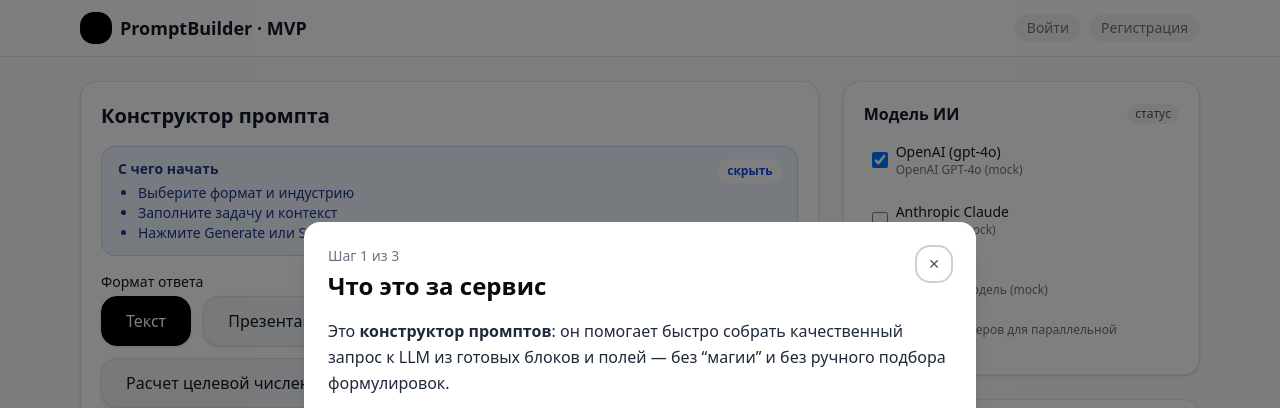
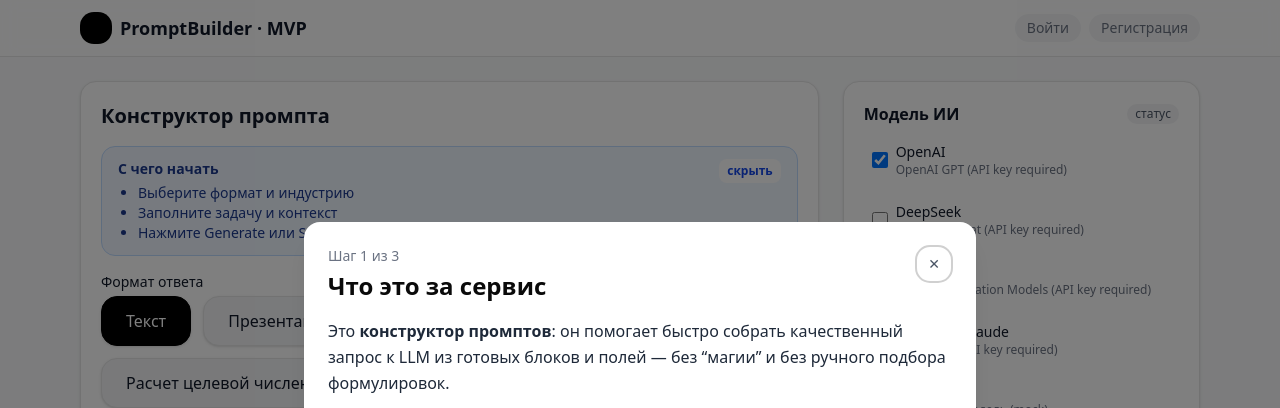
Before and after one commit to DzhibilovaDana/prompt_builder_PVP, a Next.js app: page / in a window 1280 px wide. Shown: the top 408 px of the page. Built offline with nearby package versions, Linux system fonts and the light colour scheme; no server answers.

Commit message:
Expose Yandex and DeepSeek providers in UI selector

```diff
--- a/src/components/PromptBuilderClient.tsx
+++ b/src/components/PromptBuilderClient.tsx
@@ -74,8 +74,10 @@ export const PromptBuilderClient: React.FC<Props> = ({ config }) => {
 
   // Provider selection state (defaults)
   const providersList: ProviderInfo[] = [
-    { id: "openai", label: "OpenAI (gpt-4o)", description: "OpenAI GPT-4o (mock)" },
-    { id: "claude", label: "Anthropic Claude", description: "Claude 3.5 (mock)" },
+    { id: "openai", label: "OpenAI", description: "OpenAI GPT (API key required)" },
+    { id: "deepseek", label: "DeepSeek", description: "DeepSeek Chat (API key required)" },
+    { id: "yandex", label: "YandexGPT", description: "Yandex Foundation Models (API key required)" },
+    { id: "claude", label: "Anthropic Claude", description: "Claude 3.5 (API key required)" },
     { id: "local", label: "Local LLM", description: "Локальная модель (mock)" },
   ];
   const [selectedProviders, setSelectedProviders] = useState<string[]>(["openai"]);
```
